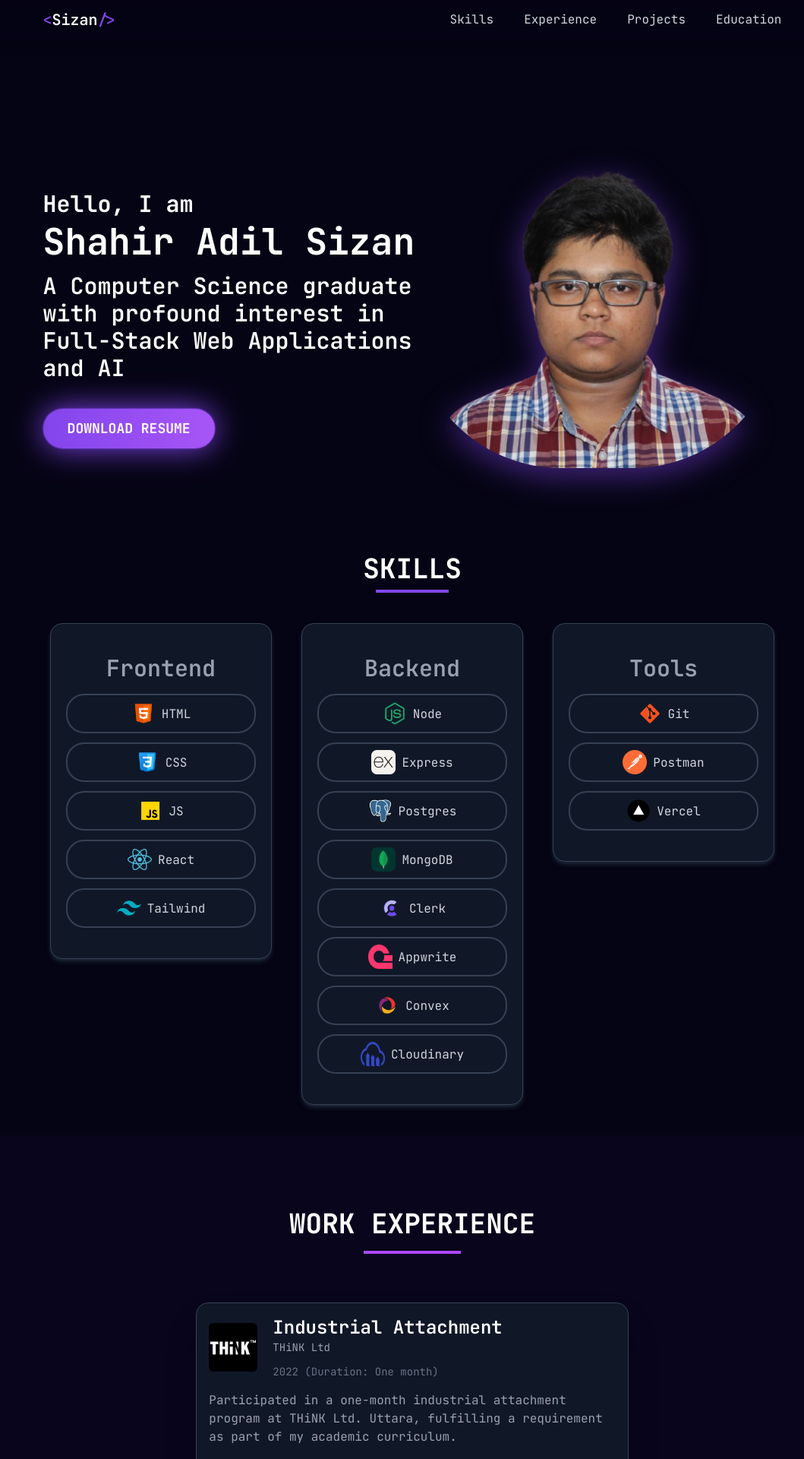
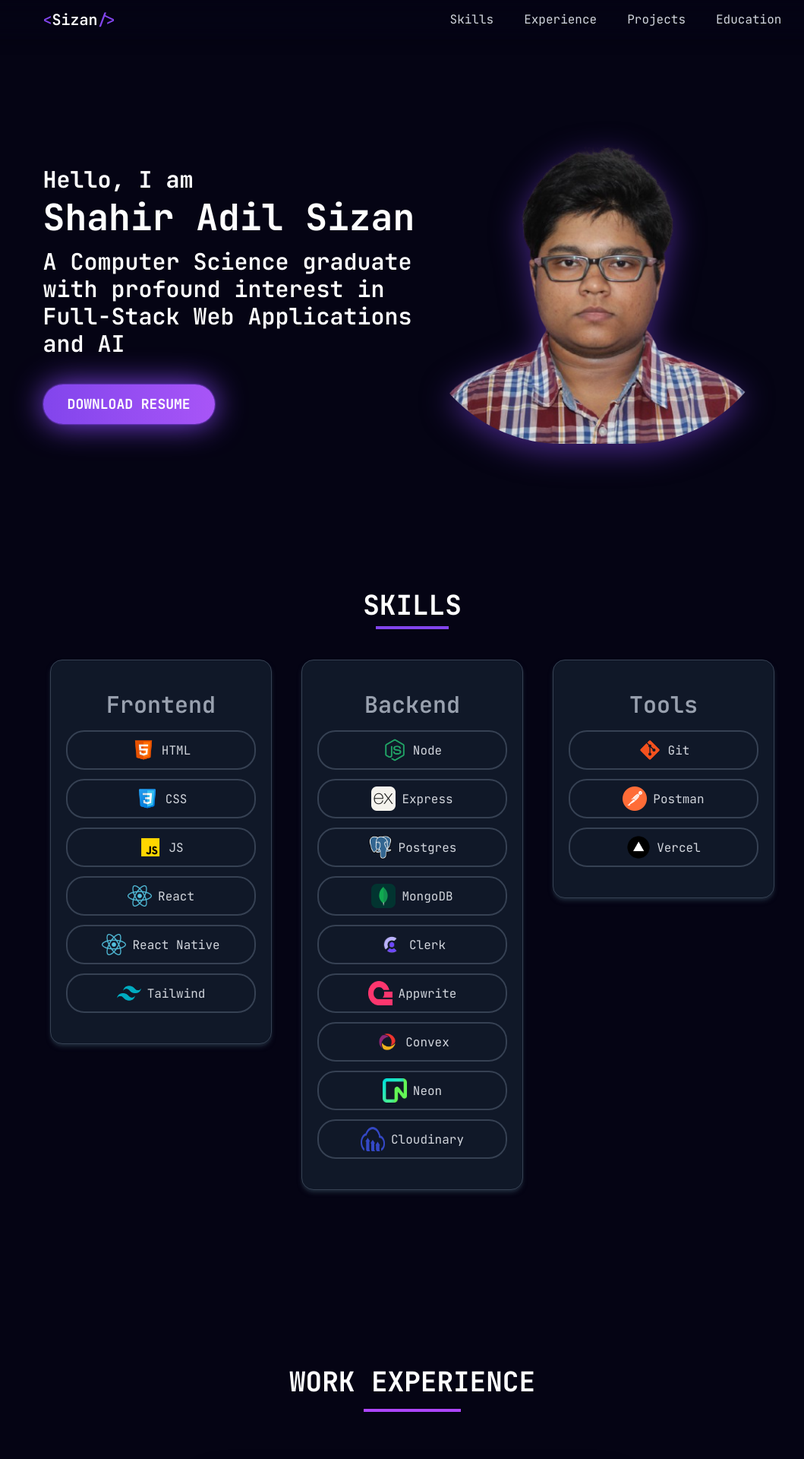
Before and after one commit to shahirsizan/portfolio-new, a React (Vite) app: page / in a window 1280 px wide. Shown: the top 1920 px of the page at 76% size, without its empty margins (97-1156 px from the left). Built offline with nearby package versions, Linux system fonts and the light colour scheme.

Commit message:
Footer added. Also some minor style changes.

```diff
--- a/src/components/About.jsx
+++ b/src/components/About.jsx
@@ -4,7 +4,7 @@ const About = () => {
 	return (
 		<section
 			id="about"
-			className="py-4 px-[5vw] md:px-[8vw] lg:px-[12vw]  md:mt-24 lg:mt-32"
+			className="px-[5vw] md:px-[8vw] lg:px-[12vw] md:mt-24 lg:mt-20 py-8 lg:pb-24"
 		>
 			<div className="flex flex-col-reverse md:flex-row items-center">
 				{/* LEFT TEXTS */}
--- a/src/components/Education.jsx
+++ b/src/components/Education.jsx
@@ -5,7 +5,7 @@ const Education = () => {
 	return (
 		<section
 			id="education"
-			className="pt-16 md:pt-24 pb-24 px-[5vw] md:px-[8vw] lg:px-[12vw]"
+			className="pt-16 md:pt-24 pb-12 lg:pb-24 px-[5vw] md:px-[8vw] lg:px-[12vw]"
 		>
 			{/* TITLE */}
 			<div className="text-center mb-16">
@@ -27,7 +27,7 @@ const Education = () => {
 							className={`w-full p-5 lg:p-10 border border-gray-700 bg-gray-900/70 rounded-2xl shadow-2xl cursor-pointer hover:shadow-purple-500/30`}
 						>
 							<div className="flex items-center space-x-6">
-								<div className="w-24 rounded-md overflow-hidden">
+								<div className="w-20 md:w-24 rounded-md overflow-hidden">
 									<img
 										src={edu.img}
 										className="w-full h-full object-contain"
@@ -36,7 +36,7 @@ const Education = () => {
 
 								<div className="flex flex-col justify-between">
 									<div>
-										<h3 className="text-xl xl:text-2xl font-semibold text-gray-100">
+										<h3 className="text-2xl xl:text-3xl font-semibold text-gray-100">
 											{edu.degree}
 										</h3>
 										<h4 className="text-md xl:text-xl font-semibold text-gray-100">
--- a/src/components/Experience.jsx
+++ b/src/components/Experience.jsx
@@ -5,7 +5,7 @@ const Experience = () => {
 	return (
 		<section
 			id="experience"
-			className="pt-16 pb-24 xl:pb-32 md:pt-24 px-[5vw] md:px-[8vw] lg:px-[12vw] bg-violet-950/10"
+			className="md:pt-24 py-8 lg:pb-24 px-[5vw] md:px-[8vw] lg:px-[12vw]"
 		>
 			{/* TITLE */}
 			<div className="text-center mb-16">
--- a/src/components/Footer.jsx
+++ b/src/components/Footer.jsx
@@ -9,6 +9,11 @@ import { SiLeetcode } from "react-icons/si";
 
 const Footer = () => {
 	return (
+		<footer className="py-6 px-[5vw] md:px-[8vw] lg:px-[12vw] text-center">
+			<h2 className="text-xl font-semibold text-purple-500">
+				Shahir Adil Sizan
+			</h2>
+
 			<div className="flex gap-1 md:gap-2 lg:gap-4 p-3 justify-center ">
 				<a
 					href="https://mail.google.com/mail/?view=cm&to=shahir.sizan18@gmail.com"
@@ -53,6 +58,12 @@ const Footer = () => {
 					<SiCodeforces />
 				</a>
 			</div>
+
+			<p className="text-sm text-gray-400 mt-6">
+				{new Date().getFullYear()} © Shahir Adil Sizan. All rights
+				reserved
+			</p>
+		</footer>
 	);
 };
 
--- a/src/components/Navbar.jsx
+++ b/src/components/Navbar.jsx
@@ -26,7 +26,7 @@ const Navbar = () => {
 	return (
 		<nav
 			className={
-				"fixed top-0 w-full z-50 transition duration-300 px-[5vw] md:px-[8vw] lg:px-[12vw] bg-[#050414]/70  backdrop-blur-md shadow-lg"
+				"fixed top-0 w-full z-50 transition duration-300 px-[5vw] md:px-[8vw] lg:px-[12vw] bg-[#050414]/70 backdrop-blur-md shadow-lg"
 			}
 		>
 			<div className="text-white py-3 flex justify-between items-center">
--- a/src/components/Skills.jsx
+++ b/src/components/Skills.jsx
@@ -5,7 +5,7 @@ const Skills = () => {
 	return (
 		<section
 			id="skills"
-			className="pt-16 md:pt-24 px-[5vw] md:px-[8vw] lg:px-[12vw]"
+			className="md:pt-24 py-8 lg:pb-24 px-[5vw] md:px-[8vw] lg:px-[12vw]"
 		>
 			{/*  TITLE */}
 			<div className="text-center">
--- a/src/constants.js
+++ b/src/constants.js
@@ -14,10 +14,10 @@ import postgreLogo from "./assets/tech_logo/postgre.png";
 import appwritelogo from "./assets/tech_logo/appwrite-logo.png";
 import clerklogo from "./assets/tech_logo/clerk-logo.png";
 import convexlogo from "./assets/tech_logo/convex-logo.png";
+import neondblogo from "./assets/tech_logo/neondb-logo.png";
 import cloudinarylogo from "./assets/tech_logo/cloudinary-logo.png";
 
 import gitLogo from "./assets/tech_logo/git.png";
-import vscodeLogo from "./assets/tech_logo/vscode.png";
 import postmanLogo from "./assets/tech_logo/postman.png";
 import vercelLogo from "./assets/tech_logo/vercel.png";
 
@@ -32,12 +32,6 @@ import glablogo from "./assets/education_logo/glab-logo.png";
 
 // Projects
 import khabarbariimage from "./assets/work_logo/khabar-bari-ss.png";
-import githubdetLogo from "./assets/work_logo/github_det.png";
-import csprepLogo from "./assets/work_logo/cs_prep.png";
-import movierecLogo from "./assets/work_logo/movie_rec.png";
-import taskremLogo from "./assets/work_logo/task_rem.png";
-import npmLogo from "./assets/work_logo/npm.png";
-import webverLogo from "./assets/work_logo/web_dig.png";
 
 export const profilepicObj = {
 	profilepic,
@@ -51,6 +45,7 @@ export const SkillsInfo = [
 			{ name: "CSS", logo: cssLogo },
 			{ name: "JS", logo: javascriptLogo },
 			{ name: "React", logo: reactjsLogo },
+			{ name: "React Native", logo: reactjsLogo },
 			{ name: "Tailwind", logo: tailwindcssLogo },
 		],
 	},
@@ -64,6 +59,7 @@ export const SkillsInfo = [
 			{ name: "Clerk", logo: clerklogo },
 			{ name: "Appwrite", logo: appwritelogo },
 			{ name: "Convex", logo: convexlogo },
+			{ name: "Neon", logo: neondblogo },
 			{ name: "Cloudinary", logo: cloudinarylogo },
 		],
 	},
```
Also changed, not shown: src/assets/tech_logo/neondb-logo.png (added). Lines whose indentation alone changed are shown as unchanged.
